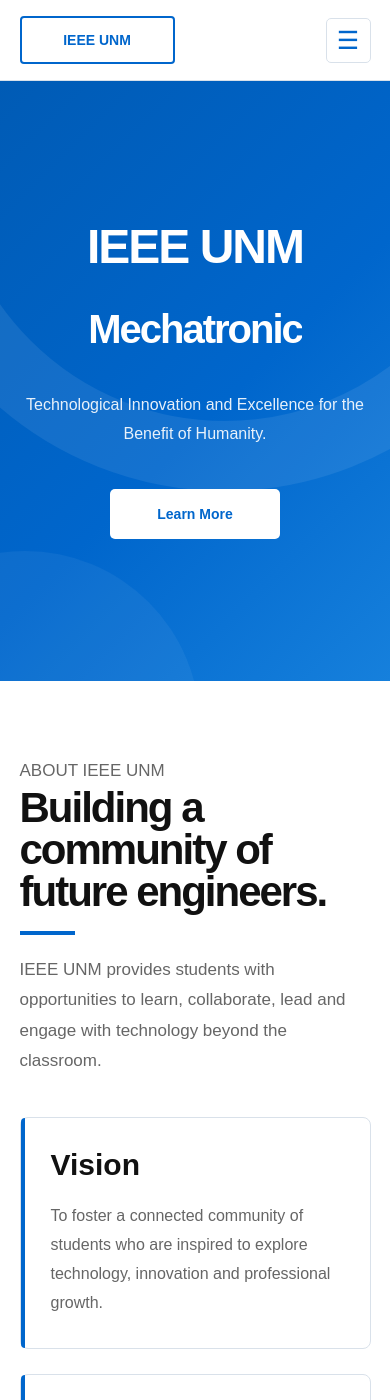
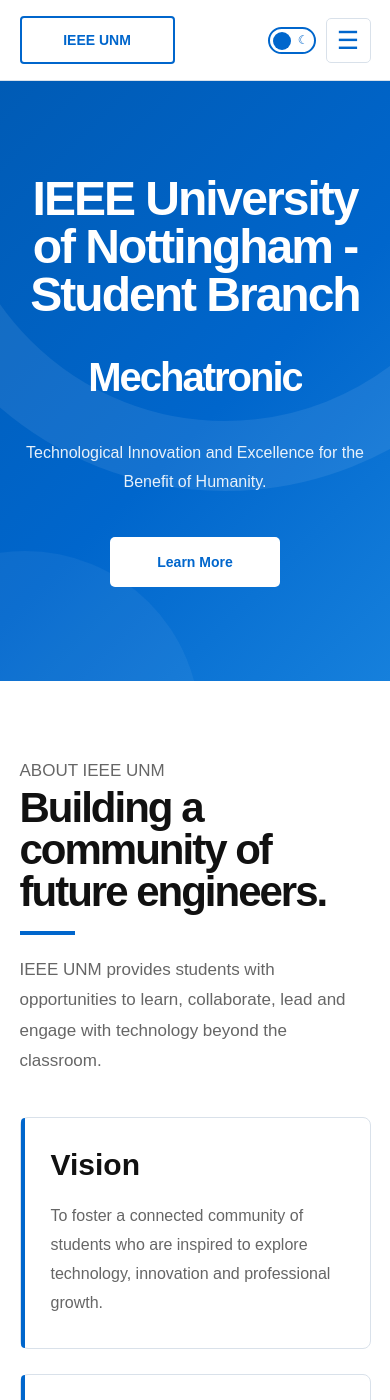
Before and after one commit to Tofu06/IEEE_UNM_websitetest, a Jekyll site: the page built from index.html, in a window 390 px wide and 1400 px high. Built offline with Jekyll 4.4.1, drawn with Linux system fonts in a browser that asks for light colours.

Commit message:
Rewrote homepage title + added dark mode

```diff
--- a/_includes/header.html
+++ b/_includes/header.html
@@ -1,25 +1,38 @@
 <header class="site-header">
     <div class="container header-inner">
-        <a class="logo-placeholder" href="{{ '/' | relative_url }}">
+
+        <a href="{{ '/' | relative_url }}" class="logo-placeholder">
             IEEE UNM
         </a>
+
+        <nav class="main-nav" id="mainNav">
+            <a href="{{ '/' | relative_url }}">Home</a>
+            <a href="{{ '/about.html' | relative_url }}">About</a>
+            <a href="{{ '/updates.html' | relative_url }}">Updates</a>
+            <a href="{{ '/events.html' | relative_url }}">Events</a>
+            <a href="{{ '/contact.html' | relative_url }}">Contact</a>
+        </nav>
+
+        <div class="header-controls">
+            <button
+                class="theme-toggle"
+                id="themeToggle"
+                type="button"
+                aria-label="Toggle dark mode"
+                aria-pressed="false"
+            >
+                <span class="theme-icon" id="themeIcon">☾</span>
+            </button>
 
             <button
                 class="menu-placeholder"
                 id="menuButton"
                 type="button"
                 aria-label="Open menu"
-            aria-expanded="false"
             >
                 ☰
             </button>
+        </div>
 
-        <nav class="main-nav" id="mainNav" aria-label="Main navigation">
-            <a href="{{ '/' | relative_url }}">Home</a>
-            <a href="{{ '/about/' | relative_url }}">About</a>
-            <a href="{{ '/updates/' | relative_url }}">Updates</a>
-            <a href="{{ '/events/' | relative_url }}">Events</a>
-            <a href="{{ '/contact/' | relative_url }}">Contact</a>
-        </nav>
     </div>
 </header>
--- a/assets/css/style.css
+++ b/assets/css/style.css
@@ -277,6 +277,262 @@
     cursor: pointer;
 }
 
+/* -------------------------
+   Header Controls
+   ------------------------- */
+
+.header-controls {
+    display: flex;
+    align-items: center;
+    gap: 12px;
+}
+
+
+/* -------------------------
+   Dark Mode Toggle
+   ------------------------- */
+
+.theme-toggle {
+    position: relative;
+
+    width: 50px;
+    height: 28px;
+
+    padding: 0;
+
+    border: 2px solid var(--primary-blue);
+    border-radius: 999px;
+
+    background: var(--white);
+
+    cursor: pointer;
+
+    transition:
+        background 0.3s ease,
+        border-color 0.3s ease;
+}
+
+.theme-toggle::before {
+    content: "";
+
+    position: absolute;
+
+    top: 3px;
+    left: 3px;
+
+    width: 18px;
+    height: 18px;
+
+    border-radius: 50%;
+
+    background: var(--primary-blue);
+
+    transition:
+        transform 0.3s ease,
+        background 0.3s ease;
+}
+
+.theme-icon {
+    position: absolute;
+
+    top: 50%;
+    right: 5px;
+
+    transform: translateY(-50%);
+
+    color: var(--primary-blue);
+
+    font-size: 12px;
+
+    pointer-events: none;
+
+    transition:
+        color 0.3s ease,
+        opacity 0.3s ease;
+}
+
+
+/* Dark mode toggle state */
+
+body.dark-mode .theme-toggle {
+    background: #1b2938;
+    border-color: #5da9e9;
+}
+
+body.dark-mode .theme-toggle::before {
+    transform: translateX(21px);
+
+    background: #ffffff;
+}
+
+body.dark-mode .theme-icon {
+    left: 6px;
+    right: auto;
+
+    color: #ffffff;
+}
+
+
+/* =========================================================
+   DARK MODE
+   ========================================================= */
+
+body.dark-mode {
+    --black: #f1f5f9;
+    --dark-gray: #d5dde6;
+    --gray: #aeb9c5;
+
+    --white: #101820;
+
+    --light-gray: #18232d;
+    --very-light-blue: #111d29;
+    --border: #2d3b49;
+
+    background: #101820;
+    color: var(--black);
+}
+
+
+/* Header */
+
+body.dark-mode .site-header {
+    background: rgba(16, 24, 32, 0.95);
+
+    border-color: var(--border);
+}
+
+body.dark-mode .logo-placeholder {
+    color: #5da9e9;
+    border-color: #5da9e9;
+}
+
+body.dark-mode .main-nav a {
+    color: var(--dark-gray);
+}
+
+body.dark-mode .main-nav a:hover {
+    color: #5da9e9;
+}
+
+
+/* Hero */
+
+body.dark-mode .hero {
+    background:
+        linear-gradient(
+            135deg,
+            #003f7f 0%,
+            #00539f 55%,
+            #0b6dbb 100%
+        );
+}
+
+
+/* Sections */
+
+body.dark-mode .section:nth-child(even) {
+    background: #111d29;
+}
+
+
+/* Cards */
+
+body.dark-mode .text-block,
+body.dark-mode .activity-card,
+body.dark-mode .event-card,
+body.dark-mode .post-card,
+body.dark-mode .team-card,
+body.dark-mode .contact-card {
+    background: #16212b;
+
+    border-color: var(--border);
+}
+
+
+/* Image placeholders */
+
+body.dark-mode .hero-image,
+body.dark-mode .home-intro-image,
+body.dark-mode .team-image,
+body.dark-mode .event-image,
+body.dark-mode .post-image {
+    background: #1d2a36;
+
+    border-color: var(--border);
+}
+
+
+/* Light blue UI */
+
+body.dark-mode .icon-placeholder,
+body.dark-mode .post-category {
+    background: #142b43;
+
+    border-color: #244e73;
+
+    color: #6eb5ef;
+}
+
+
+/* Page header */
+
+body.dark-mode .page-header {
+    background:
+        linear-gradient(
+            135deg,
+            #101820,
+            #122335
+        );
+}
+
+
+/* Contact */
+
+body.dark-mode .contact-grid {
+    background:
+        linear-gradient(
+            135deg,
+            #004f95 0%,
+            #005fae 60%,
+            #0b72bf 100%
+        );
+}
+
+/* =========================================================
+   DARK MODE TRANSITION
+   ========================================================= */
+
+.theme-transition {
+    position: fixed;
+
+    top: 0;
+    left: 0;
+
+    width: 100vw;
+    height: 100vh;
+
+    z-index: 9999;
+
+    pointer-events: none;
+
+    clip-path: circle(
+        0% at var(--transition-x) var(--transition-y)
+    );
+
+    transition: clip-path 0.7s cubic-bezier(0.4, 0, 0.2, 1);
+}
+
+.theme-transition.expand {
+    clip-path: circle(
+        150% at var(--transition-x) var(--transition-y)
+    );
+}
+
+.theme-transition.contract {
+    clip-path: circle(
+        0% at var(--transition-x) var(--transition-y)
+    );
+}
 
 /* -------------------------
    Footer
@@ -1350,6 +1606,21 @@
 
 @media (max-width: 900px) {
 
+    .header-controls {
+        display: flex;
+        align-items: center;
+        gap: 10px;
+    }
+
+    .theme-toggle {
+        width: 48px;
+        height: 27px;
+    }
+
+    .menu-placeholder {
+        display: flex;
+    }
+
     .main-nav {
         position: absolute;
 
--- a/assets/js/main.js
+++ b/assets/js/main.js
@@ -1,4 +1,5 @@
 document.addEventListener("DOMContentLoaded", () => {
+
     /* =====================================================
        MOBILE MENU
        ===================================================== */
@@ -47,12 +48,100 @@
 
 
     /* =====================================================
+   DARK MODE
+   ===================================================== */
+
+const themeToggle = document.getElementById("themeToggle");
+const themeIcon = document.getElementById("themeIcon");
+
+if (themeToggle) {
+
+    const savedTheme = localStorage.getItem("theme");
+
+    if (savedTheme === "dark") {
+        document.body.classList.add("dark-mode");
+
+        themeToggle.setAttribute(
+            "aria-pressed",
+            "true"
+        );
+
+        if (themeIcon) {
+            themeIcon.textContent = "☀";
+        }
+    }
+
+        themeToggle.addEventListener("click", () => {
+        const isDark = document.body.classList.contains("dark-mode");
+
+        const rect = themeToggle.getBoundingClientRect();
+
+        const x = rect.left + rect.width / 2;
+        const y = rect.top + rect.height / 2;
+
+        const overlay = document.createElement("div");
+
+        overlay.className = "theme-transition";
+
+        overlay.style.setProperty(
+            "--transition-x",
+            `${x}px`
+        );
+
+        overlay.style.setProperty(
+            "--transition-y",
+            `${y}px`
+        );
+
+        // Dark → Light = white
+        // Light → Dark = dark
+        overlay.style.background =
+            isDark ? "#ffffff" : "#101820";
+
+        document.body.appendChild(overlay);
+
+        requestAnimationFrame(() => {
+            overlay.classList.add("expand");
+        });
+
+        setTimeout(() => {
+            document.body.classList.toggle(
+                "dark-mode",
+                !isDark
+            );
+
+            localStorage.setItem(
+                "theme",
+                !isDark ? "dark" : "light"
+            );
+
+            themeToggle.setAttribute(
+                "aria-pressed",
+                !isDark ? "true" : "false"
+            );
+
+            if (themeIcon) {
+                themeIcon.textContent =
+                    !isDark ? "☀" : "☾";
+            }
+        }, 350);
+
+        setTimeout(() => {
+            overlay.remove();
+        }, 750);
+    });
+}
+
+
+    /* =====================================================
        HERO TEXT ROTATION
        ===================================================== */
 
-    const rotatingText = document.getElementById("rotatingText");
+    const rotatingText =
+        document.getElementById("rotatingText");
 
     if (rotatingText) {
+
         const words = [
             "Electrical",
             "Electronic",
@@ -63,9 +152,9 @@
         let currentIndex = 0;
 
         setInterval(() => {
+
             rotatingText.style.animation = "none";
 
-            // Force animation restart
             void rotatingText.offsetWidth;
 
             currentIndex =
@@ -79,4 +168,5 @@
 
         }, 2500);
     }
+
 });
--- a/index.html
+++ b/index.html
@@ -8,7 +8,7 @@
     <div class="container hero-content">
 
         <h1>
-            IEEE UNM
+            IEEE University of Nottingham - Student Branch
         </h1>
 
         <div class="hero-discipline">
```
Lines whose indentation alone changed are shown as unchanged.
